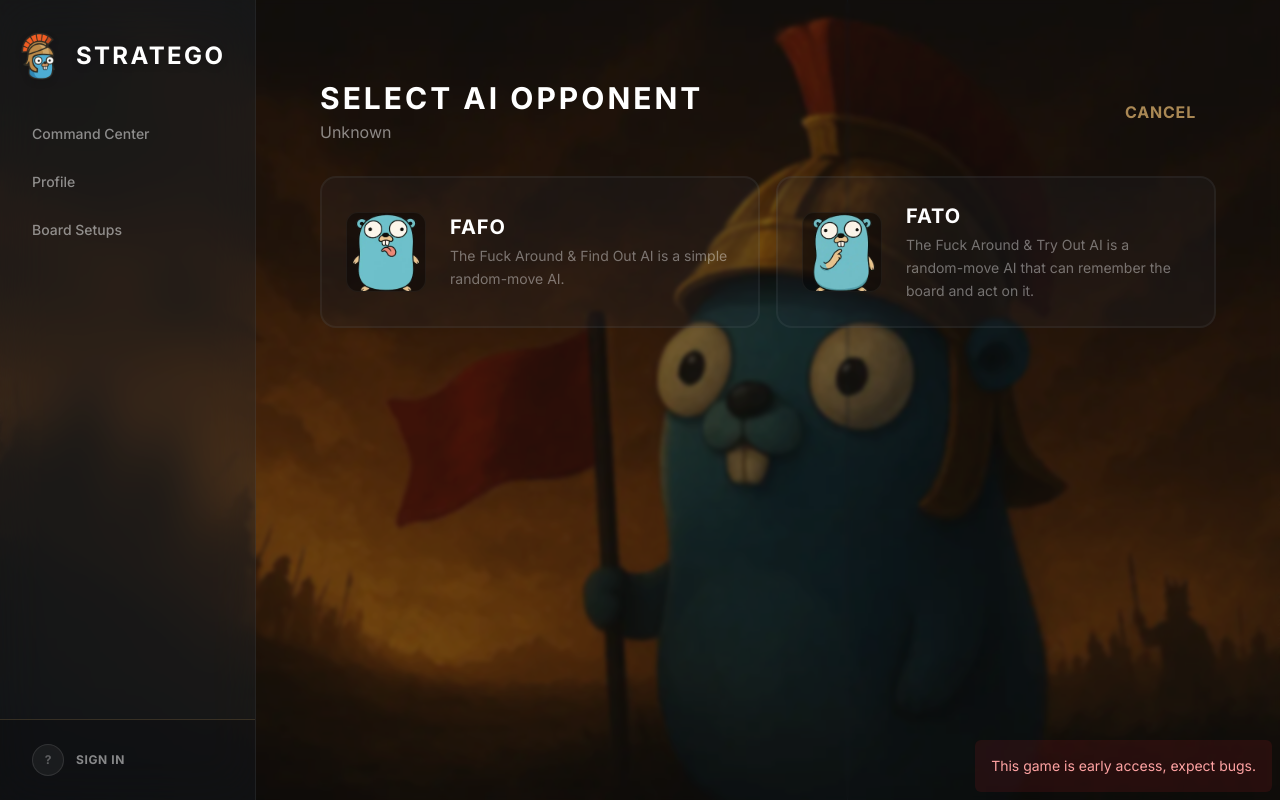
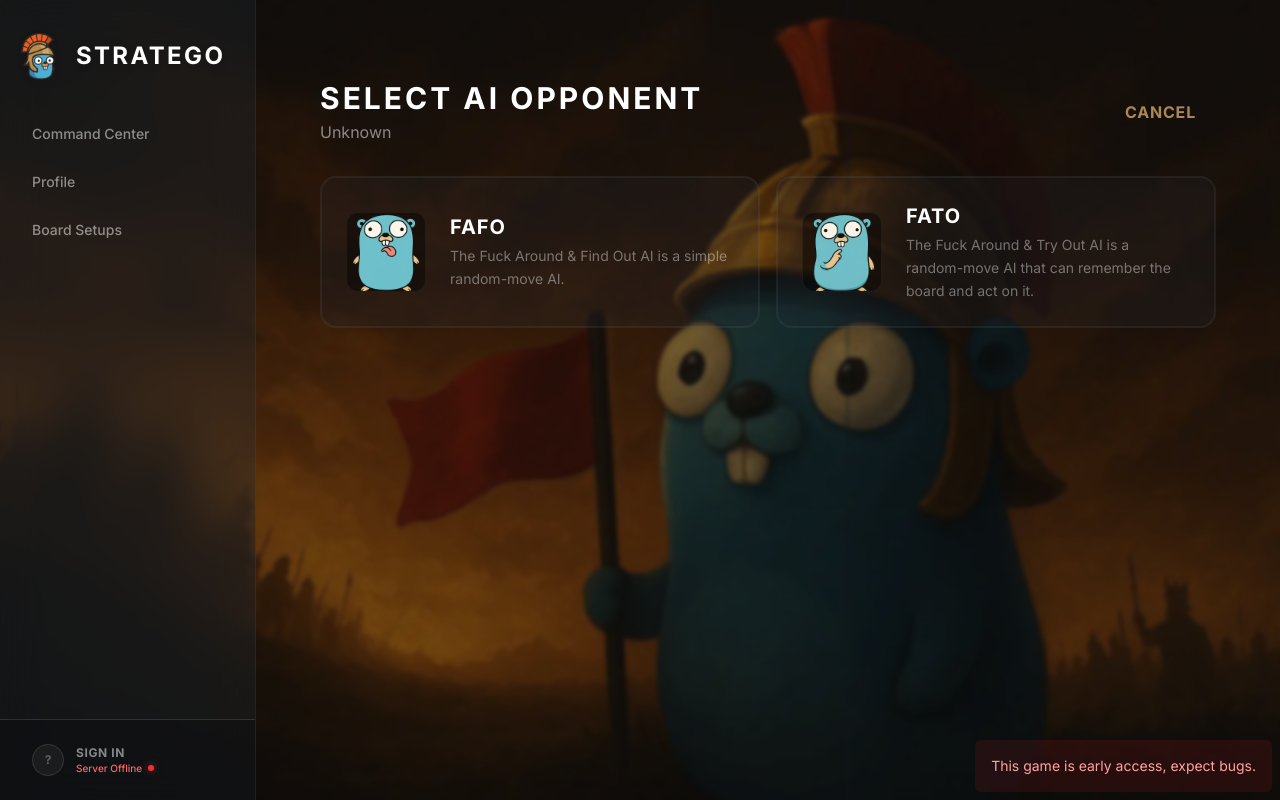
Before and after one commit to Thomas-More-Digital-Innovation/2526-DI-004-Stratego, a SvelteKit app in the folder code/frontend/: page /select-ai in a window 1280 px wide. Built offline with nearby package versions, Linux system fonts and the light colour scheme; no server answers.

Commit message:
revamp sidebar (#62)

```diff
--- a/code/frontend/src/lib/api/client.ts
+++ b/code/frontend/src/lib/api/client.ts
@@ -126,3 +126,8 @@
     delete: (id: number) =>
         requestVoid(`/board-setups/${id}`, { method: 'DELETE' }),
 };
+
+// Monitoring
+export const monitoring = {
+    health: () => request<{ status: string }>('/health'),
+};
--- /dev/null
+++ b/code/frontend/src/lib/components/sidebar/SideBar.svelte
@@ -0,0 +1,56 @@
+<script lang="ts">
+    import { page } from "$app/state";
+    import logoWebp from "$lib/assets/favicon.webp";
+    import Loading from "$lib/components/ui/Loading.svelte";
+    import { onMount } from "svelte";
+    import { authStore } from "$lib/state/auth.svelte";
+    import { serverStore } from "$lib/state/server.svelte";
+    import LoggedOut from "./_components/LoggedOut.svelte";
+    import LoggedIn from "./_components/LoggedIn.svelte";
+
+    const navItems = [
+        { name: "Command Center", href: "/" },
+        { name: "Profile", href: "/profile" },
+        { name: "Board Setups", href: "/board-setups" },
+    ];
+
+    onMount(async () => {
+        await authStore.check();
+    });
+</script>
+
+<aside
+    class="w-64 border-r border-white/5 bg-surface-elevated/30 backdrop-blur-xl flex flex-col fixed inset-y-0"
+>
+    <div class="px-4 py-8">
+        <h1
+            class="text-2xl font-extrabold tracking-widest uppercase text-white flex items-center gap-3 drop-shadow-md"
+        >
+            <img src={logoWebp} alt="Logo" class="w-12 h-12" />Stratego
+        </h1>
+    </div>
+
+    <nav class="flex-1 px-4 space-y-1">
+        {#each navItems as item}
+            <a
+                href={item.href}
+                class="flex items-center px-4 py-3 text-sm font-medium rounded-xl transition-all duration-200 group {item.href ===
+                page.url.pathname
+                    ? 'bg-brand-primary/10 text-brand-primary'
+                    : 'text-white/50 hover:bg-white/5 hover:text-white'}"
+            >
+                {item.name}
+            </a>
+        {/each}
+    </nav>
+
+    <div class="group p-4 border-t border-brand-accent/20 bg-black/20">
+        {#if authStore.loading}
+            <Loading />
+        {:else if authStore.user}
+            <LoggedIn />
+        {:else}
+            <LoggedOut />
+        {/if}
+    </div>
+</aside>
--- /dev/null
+++ b/code/frontend/src/lib/components/sidebar/_components/LoggedIn.svelte
@@ -0,0 +1,21 @@
+<script lang="ts">
+    import { authStore } from "$lib/state/auth.svelte";
+    import ServerStatus from "./ServerStatus.svelte";
+</script>
+
+<a
+    href="/profile"
+    class="flex items-center gap-3 px-4 py-2 text-white hover:text-brand-secondary transition-colors"
+>
+    <div
+        class="w-8 h-8 rounded-full bg-brand-secondary/30 border border-brand-accent/50 flex items-center justify-center text-brand-accent text-xs font-bold"
+    >
+        {authStore.user?.username[0]?.toUpperCase() || "?"}
+    </div>
+    <div class="flex flex-col">
+        <span class="text-xs font-bold uppercase tracking-wider"
+            >{authStore.user?.username}</span
+        >
+        <ServerStatus />
+    </div>
+</a>
--- /dev/null
+++ b/code/frontend/src/lib/components/sidebar/_components/LoggedOut.svelte
@@ -0,0 +1,18 @@
+<script>
+    import ServerStatus from "./ServerStatus.svelte";
+</script>
+
+<a
+    href="/login"
+    class="flex items-center gap-3 px-4 py-2 text-white/50 hover:text-white transition-colors"
+>
+    <div
+        class="w-8 h-8 rounded-full bg-white/5 border border-white/10 flex items-center justify-center text-white/30 text-xs font-bold"
+    >
+        ?
+    </div>
+    <div class="flex flex-col">
+        <span class="text-xs font-bold uppercase tracking-wider">Sign In</span>
+        <ServerStatus />
+    </div>
+</a>
--- /dev/null
+++ b/code/frontend/src/lib/components/sidebar/_components/ServerStatus.svelte
@@ -0,0 +1,24 @@
+<script lang="ts">
+    import { onMount } from "svelte";
+    import { serverStore } from "$lib/state/server.svelte";
+
+    onMount(() => {
+        serverStore.startPolling(5000);
+        return () => serverStore.stopPolling();
+    });
+</script>
+
+<div class="flex items-center gap-1.5">
+    <span
+        class="text-[10px] {serverStore.isOnline
+            ? 'text-white/50'
+            : 'text-red-400 font-medium'}"
+    >
+        {serverStore.isOnline ? "Server Online" : "Server Offline"}
+    </span>
+    <div
+        class="w-1.5 h-1.5 rounded-full {serverStore.isOnline
+            ? 'bg-green-500 shadow-[0_0_8px_rgba(34,197,94,0.6)]'
+            : 'bg-red-500 shadow-[0_0_8px_rgba(239,68,68,0.6)]'}"
+    ></div>
+</div>
--- /dev/null
+++ b/code/frontend/src/lib/state/server.svelte.ts
@@ -0,0 +1,63 @@
+import { monitoring } from "$lib/api/client";
+
+class ServerState {
+    #isOnline = $state(true);
+    #lastChecked = $state<Date | null>(null);
+    #checkInterval: ReturnType<typeof setInterval> | null = null;
+
+    get isOnline() {
+        return this.#isOnline;
+    }
+
+    get lastChecked() {
+        return this.#lastChecked;
+    }
+
+    async check() {
+        // Quick check for browser's offline state
+        if (typeof navigator !== "undefined" && !navigator.onLine) {
+            this.#isOnline = false;
+            this.#lastChecked = new Date();
+            return false;
+        }
+
+        try {
+            const response = await monitoring.health();
+            this.#isOnline = response.status === "ok";
+        } catch (error) {
+            this.#isOnline = false;
+        } finally {
+            this.#lastChecked = new Date();
+        }
+
+        return this.#isOnline;
+    }
+
+    startPolling(ms = 30000) {
+        if (this.#checkInterval) return;
+
+        // Initial check
+        this.check();
+
+        this.#checkInterval = setInterval(() => {
+            this.check();
+        }, ms);
+
+        if (typeof window !== "undefined") {
+            window.addEventListener("online", () => this.check());
+            window.addEventListener("offline", () => {
+                this.#isOnline = false;
+                this.#lastChecked = new Date();
+            });
+        }
+    }
+
+    stopPolling() {
+        if (this.#checkInterval) {
+            clearInterval(this.#checkInterval);
+            this.#checkInterval = null;
+        }
+    }
+}
+
+export const serverStore = new ServerState();
--- a/code/frontend/src/routes/+layout.svelte
+++ b/code/frontend/src/routes/+layout.svelte
@@ -1,33 +1,20 @@
 <script lang="ts">
     import "./layout.css";
-    import { page } from "$app/stores";
-    import { onMount } from "svelte";
-    import { authStore } from "$lib/state/auth.svelte";
+    import { page } from "$app/state";
     import logo from "$lib/assets/favicon.png";
-    import logoWebp from "$lib/assets/favicon.webp";
     import baseBg from "$lib/assets/background.webp";
     import profileBg from "$lib/assets/background-profile.webp";
     import boardBg from "$lib/assets/background-board-setup.webp";
     import EarlyAccessDisclaimer from "$lib/components/EarlyAccessDisclaimer.svelte";
-    import Loading from "$lib/components/ui/Loading.svelte";
+    import SideBar from "$lib/components/sidebar/SideBar.svelte";
 
     let { children } = $props();
 
-    onMount(async () => {
-        await authStore.check();
-    });
-
-    const navItems = [
-        { name: "Command Center", href: "/" },
-        { name: "Profile", href: "/profile" },
-        { name: "Board Setups", href: "/board-setups" },
-    ];
-
-    const isFullPage = $derived($page.url.pathname.startsWith("/game/"));
+    const isFullPage = $derived(page.url.pathname.startsWith("/game/"));
 
     const backgroundImage = $derived(() => {
-        if ($page.url.pathname.startsWith("/profile")) return profileBg;
-        if ($page.url.pathname.startsWith("/board-setups")) return boardBg;
+        if (page.url.pathname.startsWith("/profile")) return profileBg;
+        if (page.url.pathname.startsWith("/board-setups")) return boardBg;
         return baseBg;
     });
 </script>
@@ -46,67 +33,7 @@
     </div>
 
     {#if !isFullPage}
-        <aside
-            class="w-64 border-r border-white/5 bg-surface-elevated/30 backdrop-blur-xl flex flex-col fixed inset-y-0"
-        >
-            <div class="px-4 py-8">
-                <h1
-                    class="text-2xl font-extrabold tracking-widest uppercase text-white flex items-center gap-3 drop-shadow-md"
-                >
-                    <img src={logoWebp} alt="Logo" class="w-12 h-12" />Stratego
-                </h1>
-            </div>
-
-            <nav class="flex-1 px-4 space-y-1">
-                {#each navItems as item}
-                    <a
-                        href={item.href}
-                        class="flex items-center px-4 py-3 text-sm font-medium rounded-xl transition-all duration-200 group {item.href ===
-                        $page.url.pathname
-                            ? 'bg-brand-primary/10 text-brand-primary'
-                            : 'text-white/50 hover:bg-white/5 hover:text-white'}"
-                    >
-                        {item.name}
-                    </a>
-                {/each}
-            </nav>
-
-            <div class="p-4 border-t border-brand-accent/20 bg-black/20">
-                {#if authStore.loading}
-                    <Loading />
-                {:else if authStore.user}
-                    <div class="flex items-center gap-3 px-4 py-2">
-                        <div
-                            class="w-8 h-8 rounded-full bg-brand-secondary/30 border border-brand-accent/50 flex items-center justify-center text-brand-accent text-xs font-bold"
-                        >
-                            {authStore.user.username[0]?.toUpperCase() || "?"}
-                        </div>
-                        <div class="flex flex-col">
-                            <span
-                                class="text-xs font-bold text-white uppercase tracking-wider"
-                                >{authStore.user.username}</span
-                            >
-                            <span class="text-[10px] text-white/50">Online</span
-                            >
-                        </div>
-                    </div>
-                {:else}
-                    <a
-                        href="/login"
-                        class="flex items-center gap-3 px-4 py-2 text-white/50 hover:text-white transition-colors"
-                    >
-                        <div
-                            class="w-8 h-8 rounded-full bg-white/5 border border-white/10 flex items-center justify-center text-white/30 text-xs font-bold"
-                        >
-                            ?
-                        </div>
-                        <span class="text-xs font-bold uppercase tracking-wider"
-                            >Sign In</span
-                        >
-                    </a>
-                {/if}
-            </div>
-        </aside>
+        <SideBar />
     {/if}
 
     <main class="flex-1 {isFullPage ? '' : 'ml-64'} p-10">
```
Also changed, not shown: code/frontend/src/routes/profile/+page.svelte (+2 -10 lines).
